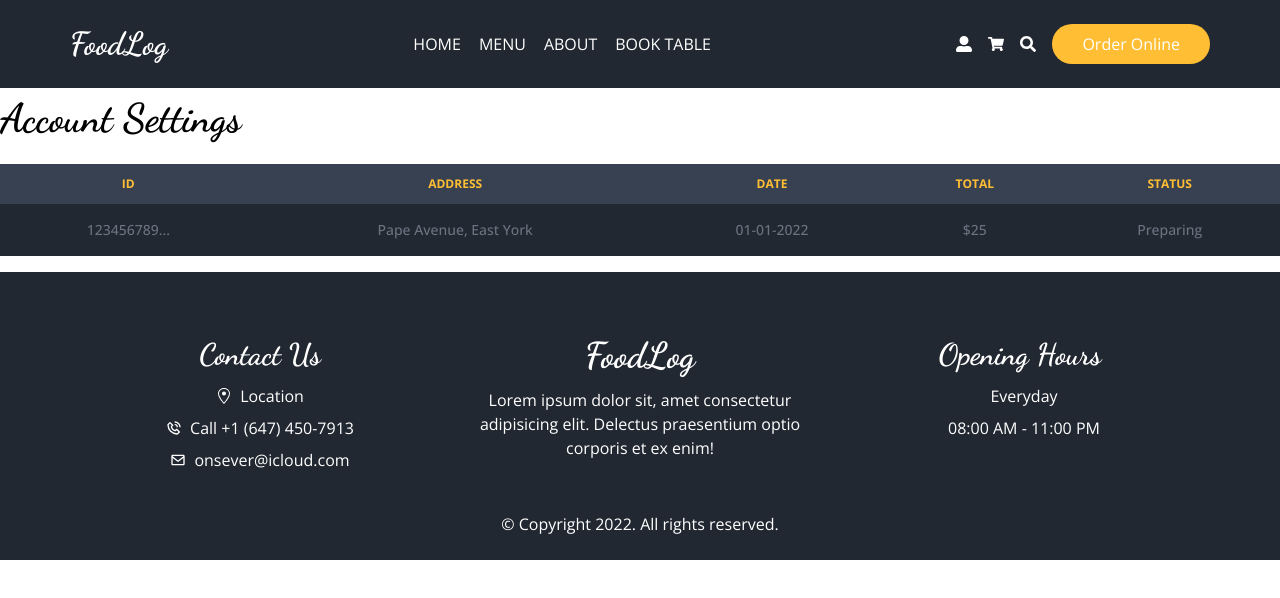
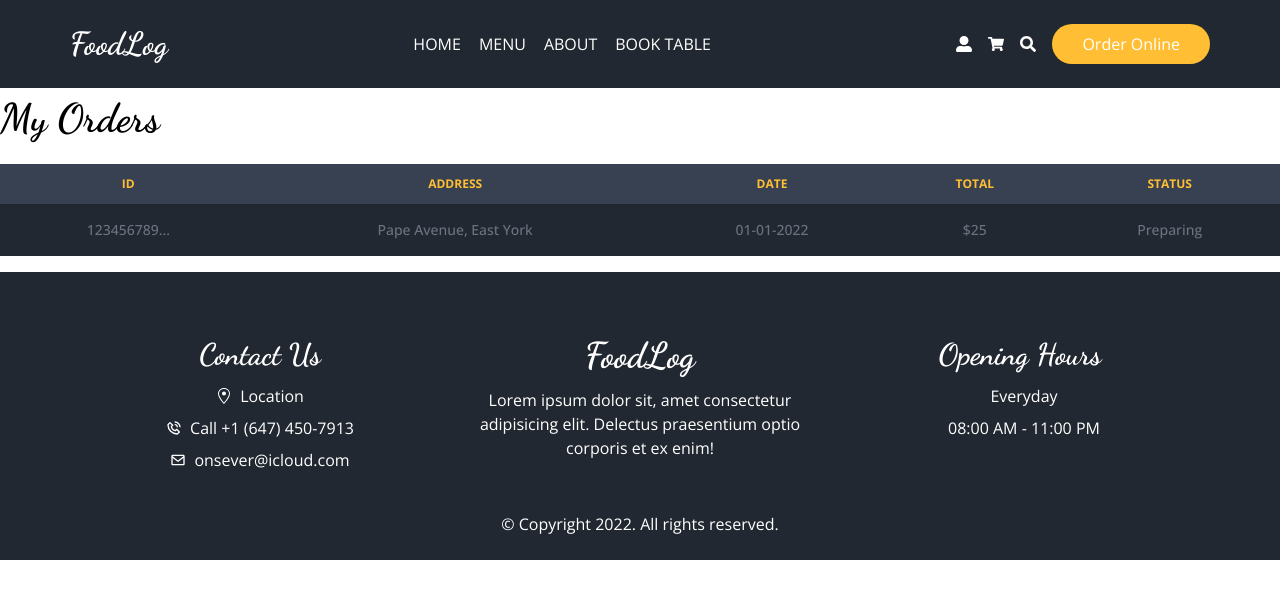
Before and after one commit to onsever/food-ordering-app, a Next.js app: page /profile/orders/Orders in a window 1280 px wide. Shown: the top 598 px of the page. Built offline with nearby package versions, Linux system fonts and the light colour scheme.

Commit message:
fixed scrolling issue with the orders table

```diff
--- a/pages/profile/orders/Orders.jsx
+++ b/pages/profile/orders/Orders.jsx
@@ -4,7 +4,7 @@ import Title from "../../../components/ui/Title";
 const Orders = () => {
     return (
         <div className="w-full">
-            <Title className="text-[2.5rem] mb-4 md:text-left text-center">Account Settings</Title>
+            <Title className="text-[2.5rem] mb-4 md:text-left text-center">My Orders</Title>
             <div className="flex items-center justify-start w-full my-4 overflow-scroll">
                 <table className="w-full text-sm text-center text-gray-500">
                     <thead className="text-xs text-primary uppercase bg-gray-700">
```
